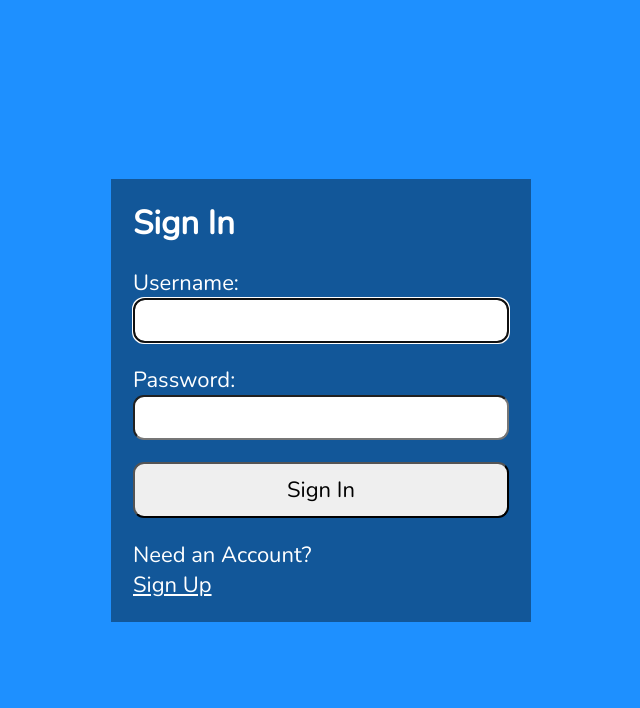
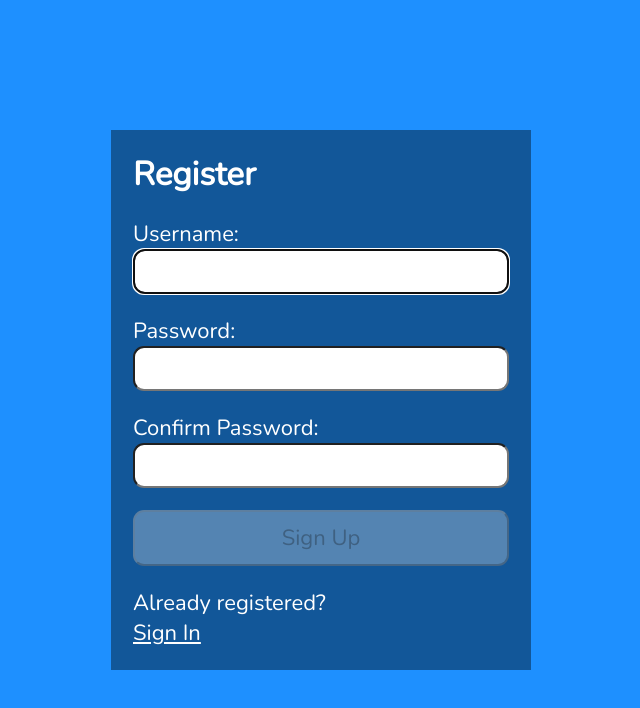
Before and after one commit to yunliu15/react-form, a React (Create React App) app: page / in a window 1280 px wide. Shown: the top 708 px of the page, without its empty margins (319-959 px from the left). Built offline with nearby package versions, Linux system fonts and the light colour scheme.

Commit message:
combine some states to refine code

```diff
--- a/src/App.js
+++ b/src/App.js
@@ -5,7 +5,8 @@ function App() {
 
   return (
     <main className="App">
-      <Login />
+      {/* <Login /> */}
+      <Register />
     </main>
   );
 }
--- a/src/Register.js
+++ b/src/Register.js
@@ -11,17 +11,23 @@ const Register = () => {
     const userRef = useRef();
     const errRef = useRef();
 
-    const [user, setUser] = useState('');
-    const [validName, setValidName] = useState(false);
-    const [userFocus, setUserFocus] = useState(false);
+    const [user, setUser] = useState({
+        value: '',
+        validName: false,
+        userFocus: false
+    });
 
-    const [pwd, setPwd] = useState('');
-    const [validPwd, setValidPwd] = useState(false);
-    const [pwdFocus, setPwdFocus] = useState(false);
+    const [pwd, setPwd] = useState({
+        value: '',
+        validPwd: false,
+        pwdFocus: false
+    });
 
-    const [matchPwd, setMatchPwd] = useState('');
-    const [validMatch, setValidMatch] = useState(false);
-    const [matchFocus, setMatchFocus] = useState(false);
+    const [matchPwd, setMatchPwd] = useState({
+        value: '',
+        validMatch: false,
+        matchFocus: false
+    });
 
     const [errMsg, setErrMsg] = useState('');
     const [success, setSuccess] = useState(false);
@@ -31,38 +37,39 @@ const Register = () => {
     }, [])
 
     const handleUserChange = (e) => {
-        setUser(e.target.value);
-        setValidName(USER_REGEX.test(e.target.value));
+        setUser({
+            ...user,
+            value: e.target.value,
+            validName: USER_REGEX.test(e.target.value)
+        })
         setErrMsg('');
     }
 
     const handlePwdChange = (e) => {
         let newPwd = e.target.value;
-        setPwd(newPwd);
-        setValidPwd(PWD_REGEX.test(newPwd));
-        setValidMatch(newPwd === matchPwd);
+        setPwd({...pwd, value: newPwd, validPwd: PWD_REGEX.test(newPwd)})
+        setMatchPwd({...matchPwd, validMatch: newPwd === matchPwd});
         setErrMsg('');
     }
 
     const handleConfirmPwdChange = (e) => {
         let newPwd = e.target.value;
-        setMatchPwd(newPwd)
-        setValidMatch(pwd === newPwd);
+        setMatchPwd({...matchPwd, value: newPwd, validMatch: pwd.value === newPwd})
         setErrMsg('');
     }
 
     const handleSubmit = async (e) => {
         e.preventDefault();
         // if button enabled with JS hack
-        const v1 = USER_REGEX.test(user);
-        const v2 = PWD_REGEX.test(pwd);
+        const v1 = USER_REGEX.test(user.value);
+        const v2 = PWD_REGEX.test(pwd.value);
         if (!v1 || !v2) {
             setErrMsg("Invalid Entry");
             return;
         }
         try {
             const response = await axios.post(REGISTER_URL,
-                JSON.stringify({ user, pwd }),
+                JSON.stringify({ user:user.value, pwd:pwd.value }),
                 {
                     headers: { 'Content-Type': 'application/json' },
                     withCredentials: true
@@ -74,9 +81,9 @@ const Register = () => {
             setSuccess(true);
             //clear state and controlled inputs
             //need value attrib on inputs for this
-            setUser('');
-            setPwd('');
-            setMatchPwd('');
+            setUser({value: '',validName: false,userFocus: false});
+            setPwd({value: '',validPwd: false,pwdFocus: false});
+            setMatchPwd({value: '',validMatch: false,matchFocus: false});
         } catch (err) {
             if (!err?.response) {
                 setErrMsg('No Server Response');
@@ -105,8 +112,8 @@ const Register = () => {
                     <form onSubmit={handleSubmit}>
                         <label htmlFor="username">
                             Username:
-                            <FontAwesomeIcon icon={faCheck} className={validName ? "valid" : "hide"} />
-                            <FontAwesomeIcon icon={faTimes} className={validName || !user ? "hide" : "invalid"} />
+                            <FontAwesomeIcon icon={faCheck} className={user.validName ? "valid" : "hide"} />
+                            <FontAwesomeIcon icon={faTimes} className={user.validName || !user.value ? "hide" : "invalid"} />
                         </label>
                         <input
                             type="text"
@@ -114,14 +121,14 @@ const Register = () => {
                             ref={userRef}
                             autoComplete="off"
                             onChange={handleUserChange}
-                            value={user}
+                            value={user.value}
                             required
-                            aria-invalid={validName ? "false" : "true"}
+                            aria-invalid={user.validName ? "false" : "true"}
                             aria-describedby="uidnote"
-                            onFocus={() => setUserFocus(true)}
-                            onBlur={() => setUserFocus(false)}
+                            onFocus={() => setUser({...user, userFocus:true})}
+                            onBlur={() => setUser({...user, userFocus:false})}
                         />
-                        <p id="uidnote" className={userFocus && user && !validName ? "instructions" : "offscreen"}>
+                        <p id="uidnote" className={user.userFocus && user.value && !user.validName ? "instructions" : "offscreen"}>
                             <FontAwesomeIcon icon={faInfoCircle} />
                             4 to 24 characters.<br />
                             Must begin with a letter.<br />
@@ -131,21 +138,21 @@ const Register = () => {
 
                         <label htmlFor="password">
                             Password:
-                            <FontAwesomeIcon icon={faCheck} className={validPwd ? "valid" : "hide"} />
-                            <FontAwesomeIcon icon={faTimes} className={validPwd || !pwd ? "hide" : "invalid"} />
+                            <FontAwesomeIcon icon={faCheck} className={pwd.validPwd ? "valid" : "hide"} />
+                            <FontAwesomeIcon icon={faTimes} className={pwd.validPwd || !pwd.value ? "hide" : "invalid"} />
                         </label>
                         <input
                             type="password"
                             id="password"
                             onChange={handlePwdChange}
-                            value={pwd}
+                            value={pwd.value}
                             required
-                            aria-invalid={validPwd ? "false" : "true"}
+                            aria-invalid={pwd.validPwd ? "false" : "true"}
                             aria-describedby="pwdnote"
-                            onFocus={() => setPwdFocus(true)}
-                            onBlur={() => setPwdFocus(false)}
+                            onFocus={() => setPwd({...pwd, pwdFocus: true})}
+                            onBlur={() => setPwd({...pwd, pwdFocus: false})}
                         />
-                        <p id="pwdnote" className={pwdFocus && !validPwd ? "instructions" : "offscreen"}>
+                        <p id="pwdnote" className={pwd.pwdFocus && !pwd.validPwd ? "instructions" : "offscreen"}>
                             <FontAwesomeIcon icon={faInfoCircle} />
                             8 to 24 characters.<br />
                             Must include uppercase and lowercase letters, a number and a special character.<br />
@@ -155,26 +162,26 @@ const Register = () => {
 
                         <label htmlFor="confirm_pwd">
                             Confirm Password:
-                            <FontAwesomeIcon icon={faCheck} className={validMatch && matchPwd ? "valid" : "hide"} />
-                            <FontAwesomeIcon icon={faTimes} className={validMatch || !matchPwd ? "hide" : "invalid"} />
+                            <FontAwesomeIcon icon={faCheck} className={matchPwd.validMatch && matchPwd.value ? "valid" : "hide"} />
+                            <FontAwesomeIcon icon={faTimes} className={matchPwd.validMatch || !matchPwd.value ? "hide" : "invalid"} />
                         </label>
                         <input
                             type="password"
                             id="confirm_pwd"
                             onChange={handleConfirmPwdChange}
-                            value={matchPwd}
+                            value={matchPwd.value}
                             required
-                            aria-invalid={validMatch ? "false" : "true"}
+                            aria-invalid={matchPwd.validMatch ? "false" : "true"}
                             aria-describedby="confirmnote"
-                            onFocus={() => setMatchFocus(true)}
-                            onBlur={() => setMatchFocus(false)}
+                            onFocus={() => setMatchPwd({...matchPwd, matchFocus:true})}
+                            onBlur={() => setMatchPwd({...matchPwd, matchFocus:false})}
                         />
-                        <p id="confirmnote" className={matchFocus && !validMatch ? "instructions" : "offscreen"}>
+                        <p id="confirmnote" className={matchPwd.matchFocus && !matchPwd.validMatch ? "instructions" : "offscreen"}>
                             <FontAwesomeIcon icon={faInfoCircle} />
                             Must match the first password input field.
                         </p>
 
-                        <button disabled={!validName || !validPwd || !validMatch ? true : false}>Sign Up</button>
+                        <button disabled={!user.validName || !pwd.validPwd || !matchPwd.validMatch ? true : false}>Sign Up</button>
                     </form>
                     <p>
                         Already registered?<br />
```
